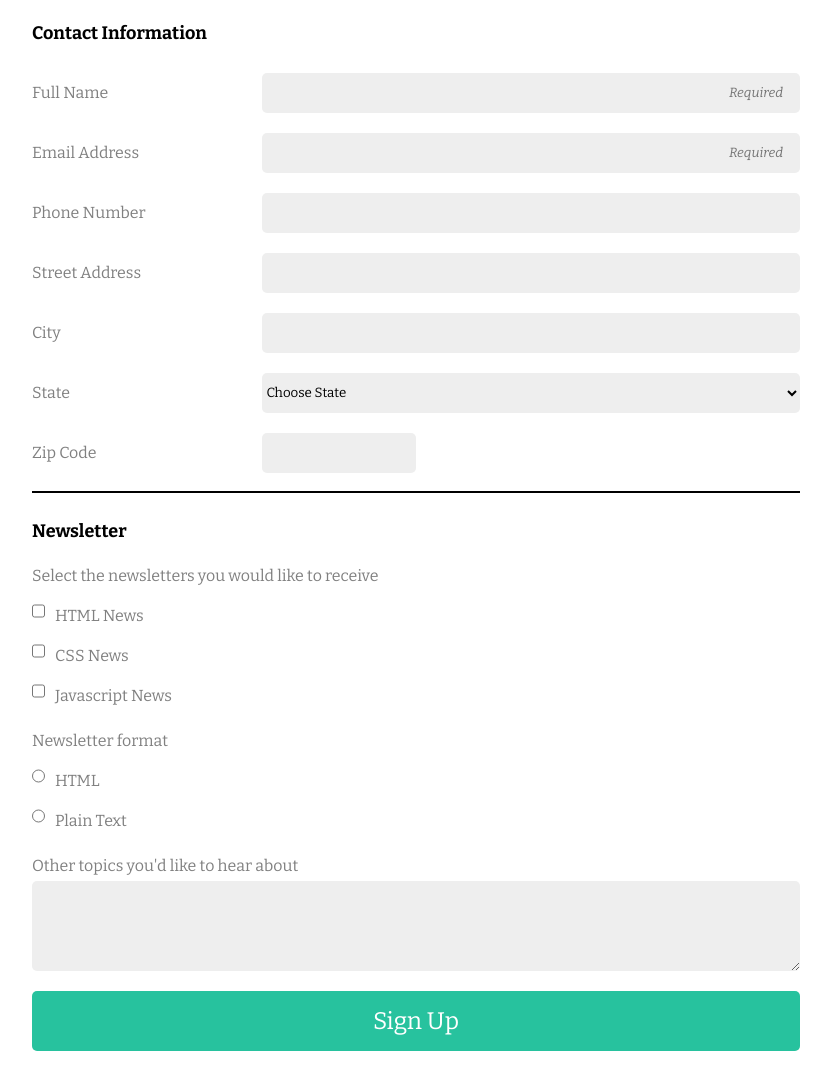
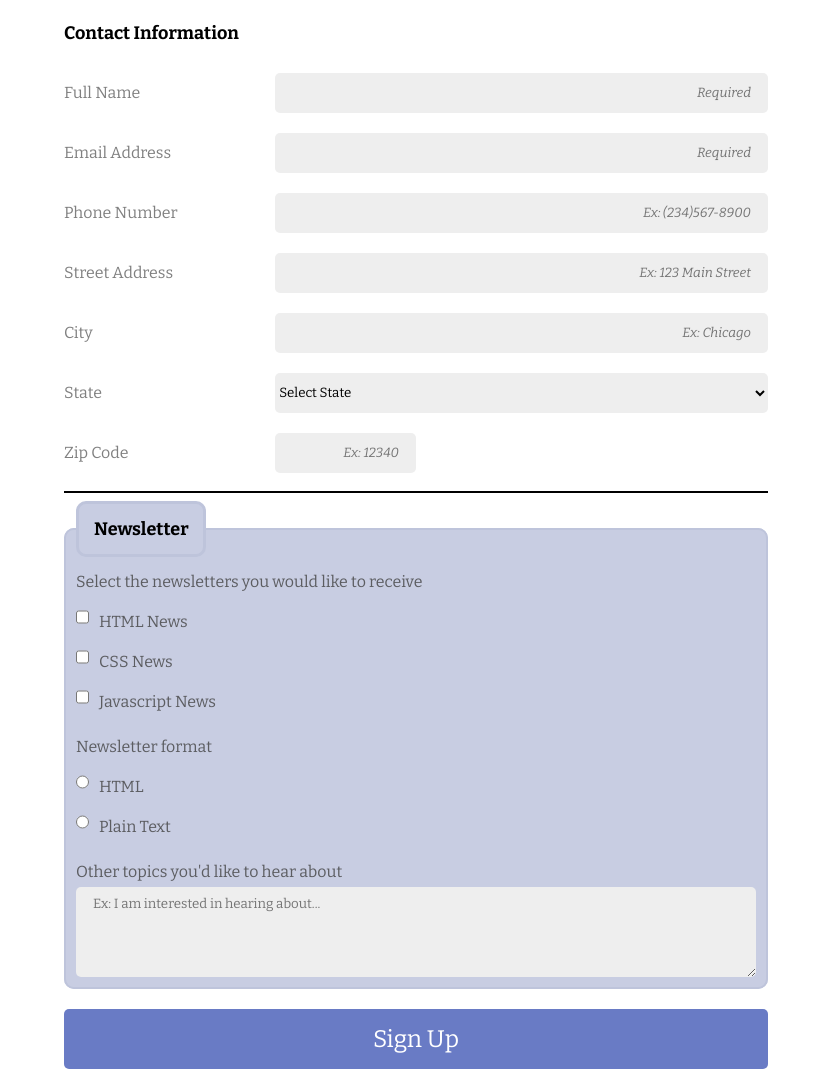
Before and after one commit to JSchwankoff/Online-Registration-Form, a plain HTML site: page index.html in a window 1280 px wide. Shown: the part 254-1326 px from the top of the page, without its empty margins (224-1055 px from the left). Drawn offline with nearby package versions, Linux system fonts and the light colour scheme.

Commit message:
added background to newsletter fieldset and placeholder text to all inputs

```diff
--- a/css/styles.css
+++ b/css/styles.css
@@ -55,12 +55,20 @@ select:focus {
   border: solid 2px midnightblue;
   border-radius: 5px;
   outline: none;
+  background: #CFD8FA;
+  transition: .75s;
 }
 
 ::-webkit-input-placeholder {
   text-align: right;
   padding-right: 15px;
   font-style: italic;
+}
+
+textarea::-webkit-input-placeholder {
+  text-align: left;
+  padding: 5px 0 0 15px;
+  font-style: normal;
 }
 
 button {
@@ -100,10 +108,28 @@ button {
 .newsletter {
   display: flex;
   flex-direction: column;
+  background: #C8CDE2;
+  border: 2px solid #BEC4DB;
+  border-radius: 10px;
+  padding: 10px;
+}
+
+.newsletter p,
+.newsletter label {
+  color: #5C5D61;
 }
 
 .newsletter_format {
   margin-top: 20px;
+}
+
+.news-title {
+  width: 130px;
+  border: 3px solid #BEC4DB;
+  background: #C8CDE2;
+  border-radius: 10px;
+  padding: 15px;
+  text-align: left;
 }
 
 .newsletter_label {
@@ -133,7 +159,7 @@ button {
   font-size: 1.5em;
   border: none;
   border-radius: 5px;
-  background: #27c29e;
+  background: #697BC5;
   margin: 20px auto;
   width: 90%;
 }
@@ -157,14 +183,14 @@ button + p {
 @media screen and (min-width: 768px) {
   form,
   .header-info {
-    width: 60%;
+    width: 55%;
     margin: 0 auto;
   }
 
   .header-break,
   .header-break2,
   .news-break {
-    width: 60vw;
+    width: 55vw;
   }
 
   .header-info {
--- a/index.html
+++ b/index.html
@@ -31,24 +31,24 @@
         <legend class="contact-head">Contact Information</legend>
 
         <label for="name">Full Name</label>
-        <input type="text" name="user_name" id="name" placeholder="Required">
+        <input type="text" name="user_name" id="name" placeholder="Required" required>
 
         <label for="email">Email Address</label>
-        <input type="email" name="user_email" id="email" placeholder="Required">
+        <input type="email" name="user_email" id="email" placeholder="Required" required>
 
         <label for="phone">Phone Number</label>
-        <input type="Phone" name="user_phone" id="phone">
+        <input type="Phone" name="user_phone" id="phone" placeholder="Ex: (234)567-8900">
 
         <label for="address">Street Address</label>
-        <input type="text" name="user_address" id="address">
+        <input type="text" name="user_address" id="address" placeholder="Ex: 123 Main Street">
 
         <label for="city">City</label>
-        <input type="text" name="user_city" id="city">
+        <input type="text" name="user_city" id="city" placeholder="Ex: Chicago">
 
         <label for="state">State</label>
         <select id="state" name="user_state">
 
-          <option value="choose_state">Choose State</option>
+          <option value="choose_state">Select State</option>
 
           <optgroup label="States">
             <option value="alabama">Alabama</option>
@@ -106,7 +106,7 @@
         </select>
 
         <label for="zip">Zip Code</label>
-        <input type="text" name="user_zip" id="zip" maxlength="5">
+        <input type="text" name="user_zip" id="zip" maxlength="5" placeholder="Ex: 12340">
 
       </fieldset>
 
@@ -114,7 +114,7 @@
 
       <fieldset class="newsletter">
 
-        <legend>Newsletter</legend>
+        <legend class="news-title">Newsletter</legend>
         <p>Select the newsletters you would like to receive</p>
 
         <label for="html_news"><input type="checkbox" name="news" value="html_news" id="html_news">HTML News</label>
@@ -127,7 +127,7 @@
         <label for="plain_format"><input type="radio" name="news_format" value="plain_text" id="plain_format">Plain Text</label>
 
         <label for="other_topics" class="newsletter_label">Other topics you'd like to hear about</label>
-        <textarea name="other" id="other_topics"></textarea>
+        <textarea name="other" id="other_topics" placeholder="Ex: I am interested in hearing about..."></textarea>
 
       </fieldset>
 
```
